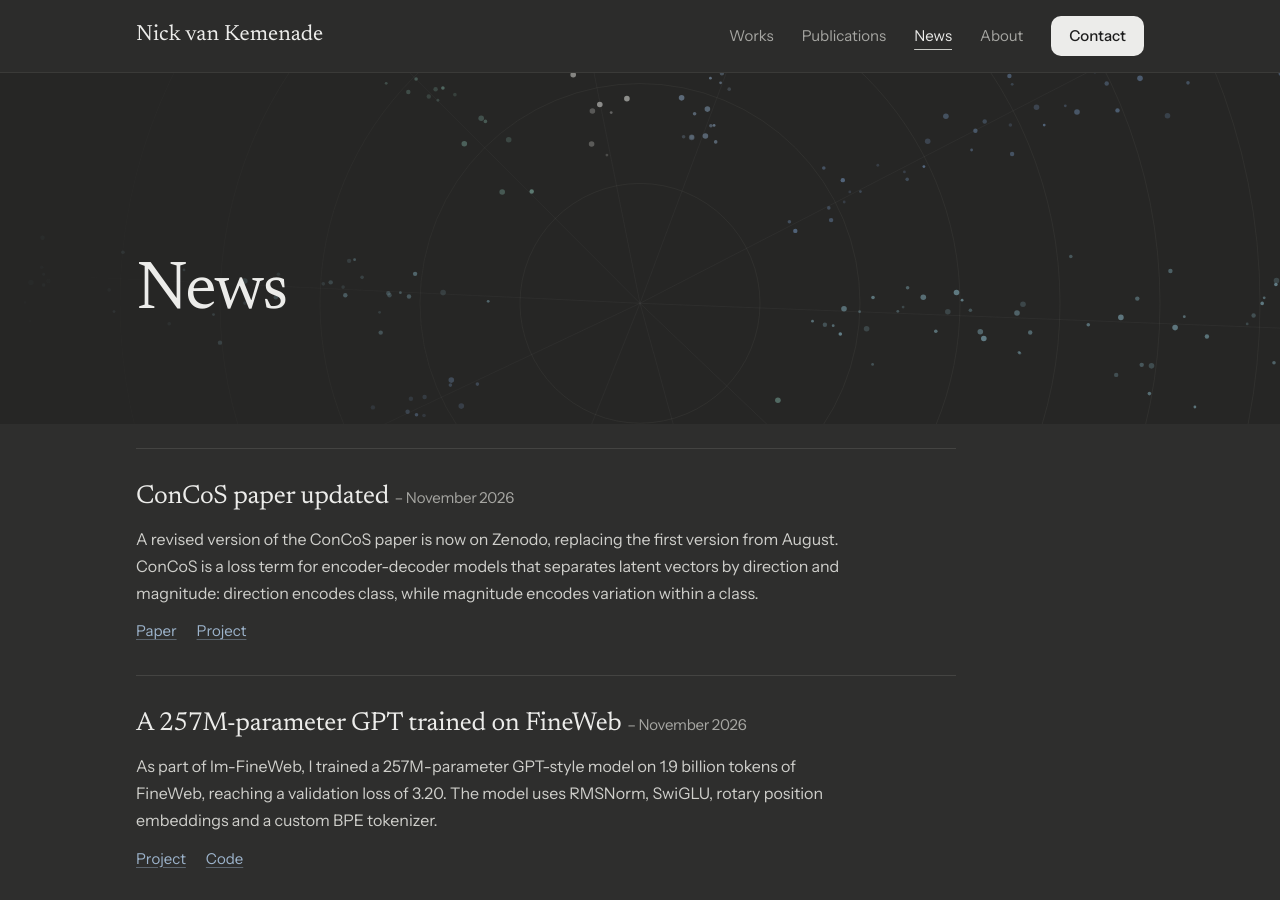
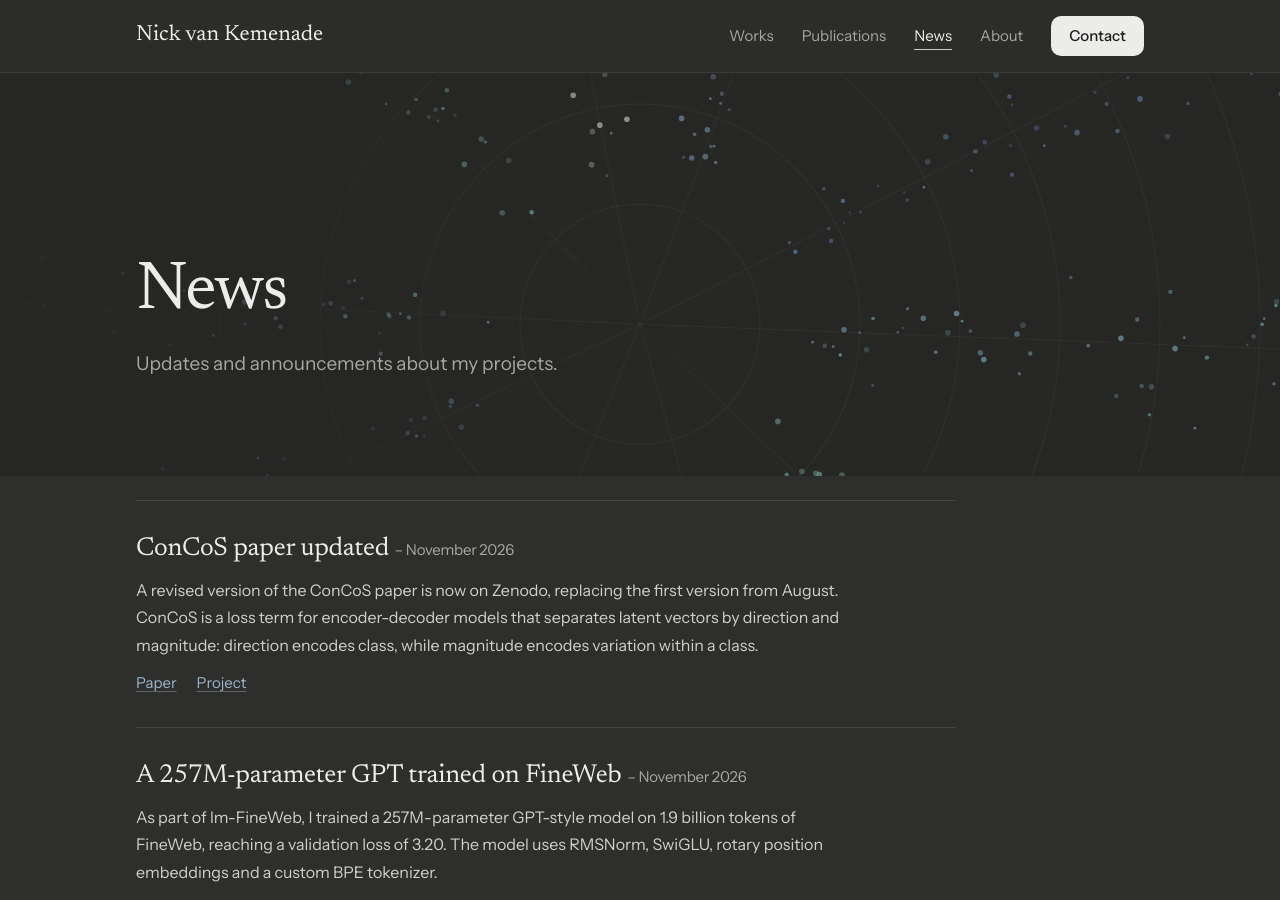
Before and after one commit to nickvankemenade-ai/nickvankemenade-ai.github.io, a Jekyll site: the page built from news/index.html, in a window 1280 px wide and 900 px high. Built offline with Jekyll 4.4.1, drawn with Linux system fonts in a browser that asks for light colours.

Commit message:
News page: add intro line
Co-Authored-By: Claude Opus 5.5 <noreply@anthropic.com>

```diff
--- a/news/index.html
+++ b/news/index.html
@@ -5,6 +5,7 @@ title: News
   <div class="band-head band-head-art">
     <header class="page-head">
       <h1>News</h1>
+      <p class="lede">Updates and announcements about my projects.</p>
     </header>
   </div>
   <div class="band-body">
```
